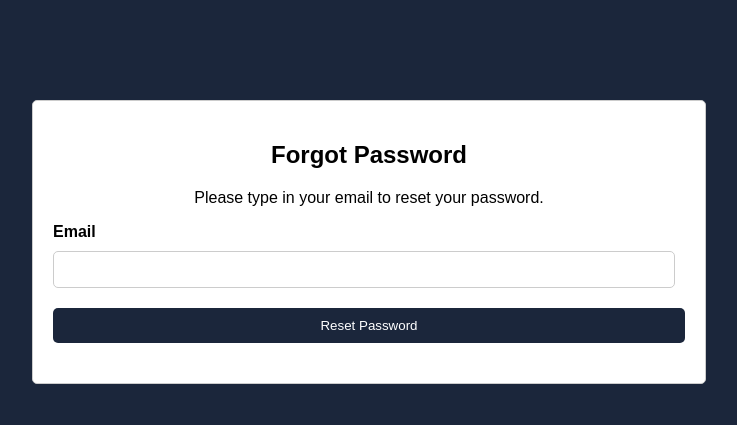
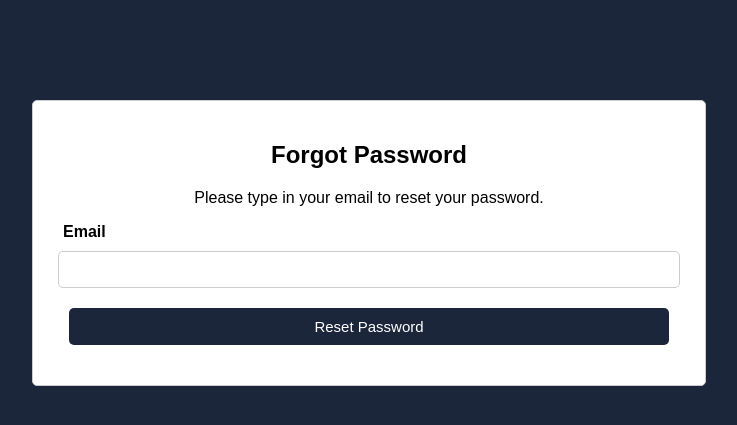
Before and after one commit to JustARaceThing/CIS480-Project, a PHP site: page /pswd.php in a window 1280 px wide. Shown: the top 425 px of the page, without its empty margins (271-1008 px from the left). Run offline with PHP 8.4, Linux system fonts and the light colour scheme.

Commit message:
Update pswd.php

```diff
--- a/pswd.php
+++ b/pswd.php
@@ -31,6 +31,7 @@
       font-weight: bold;
       display: block;
       margin-bottom: 10px;
+      padding-left: 10px;
     }
 
     input[type="email"],
@@ -40,16 +41,23 @@
       margin-bottom: 20px;
       border-radius: 5px;
       border: 1px solid #ccc;
+      display: block;
+      margin-right: auto;
+      margin-left: auto;
     }
 
     input[type="submit"] {
-      width: 100%;
+      width: 95%;
       padding: 10px;
       background-color: #1b263b;
       color: #fff;
+      font-size: 15px;
       border: none;
       border-radius: 5px;
       cursor: pointer;
+      display: block;
+      margin-right: auto;
+      margin-left: auto;
     }
 
     input[type="submit"]:hover {
```
